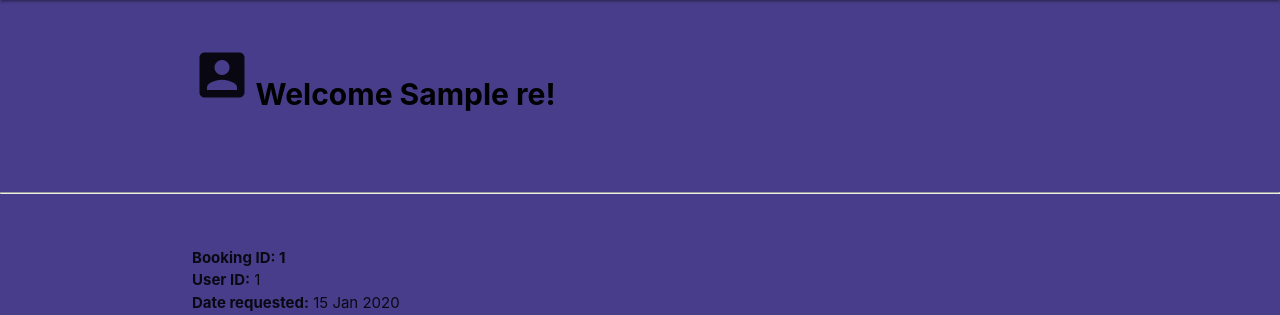
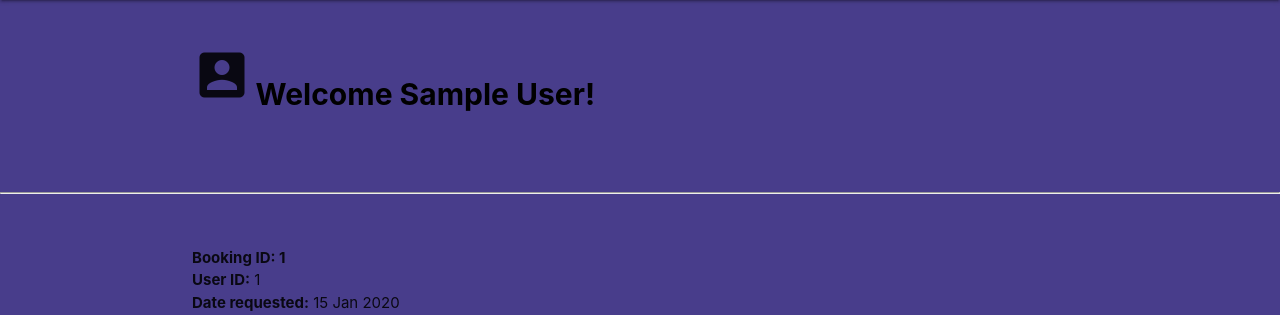
Before and after one commit to aravindvnair99/Hall-Management-System, a Node project: template views/dashboard.ejs in a window 1280 px wide. Shown: the part 64-379 px from the top of the page. Run offline with Node 20 templates, Linux system fonts and the light colour scheme; the template is opened without the code that fills it: most values are stand-ins (such as "Sample title", 1, 10 or a date in 2020); some libraries are stand-ins or nearby versions.

Commit message:
Update names on front-end

```diff
--- a/views/dashboard.ejs
+++ b/views/dashboard.ejs
@@ -33,7 +33,7 @@
     <div>
         <br><br>
        <b> <i style="padding-left: 15%" class="medium small material-icons prefix ">account_box</i>
-        <span style="color:black;font-size: 30px">Welcome <%= res.name %>! </span></b>
+        <span style="color:black;font-size: 30px">Welcome <%= res.first_name %> <%= res.last_name %>! </span></b>
 
     </div>
     <br>
--- a/views/dashboard_dean.ejs
+++ b/views/dashboard_dean.ejs
@@ -33,7 +33,7 @@
     <div>
         <br><br>
        <b> <i style="padding-left: 15%" class="medium small material-icons prefix ">account_box</i>
-        <span style="color:black;font-size: 30px">Welcome <%= res.name %>! </span></b>
+        <span style="color:black;font-size: 30px">Welcome <%= res.first_name %> <%= res.last_name %>! </span></b>
 
     </div>
     <% for(var i=(data.length-1); i>=0; i--) {%>
```
